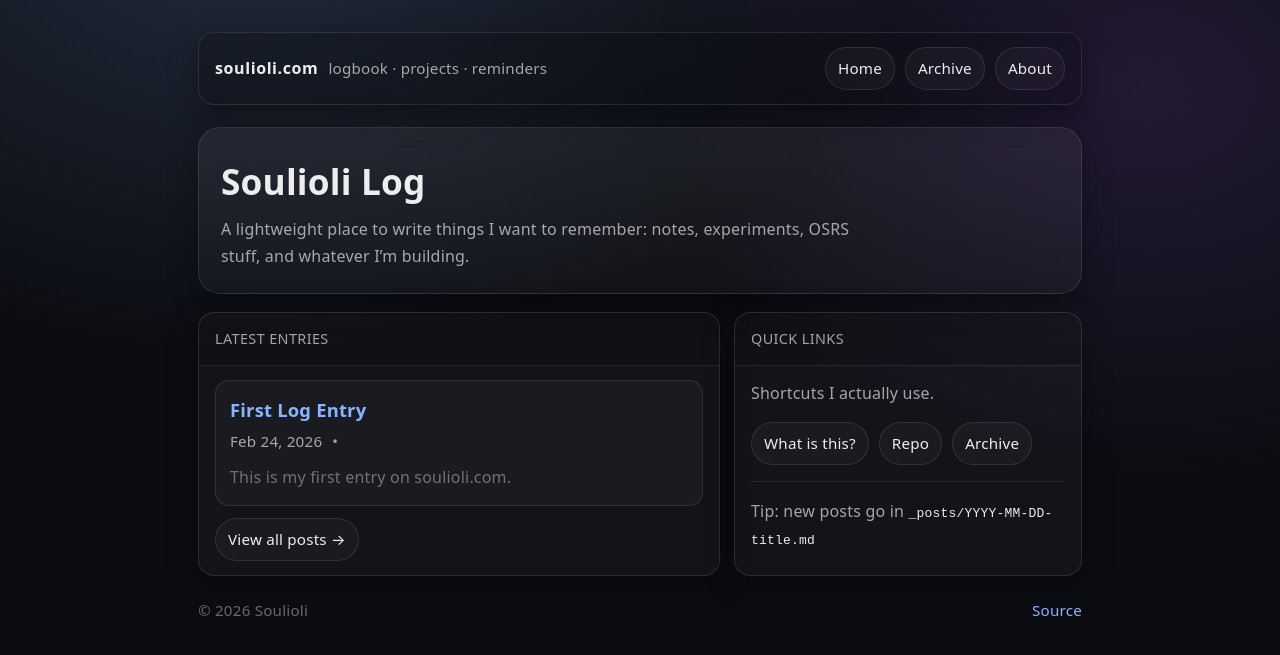
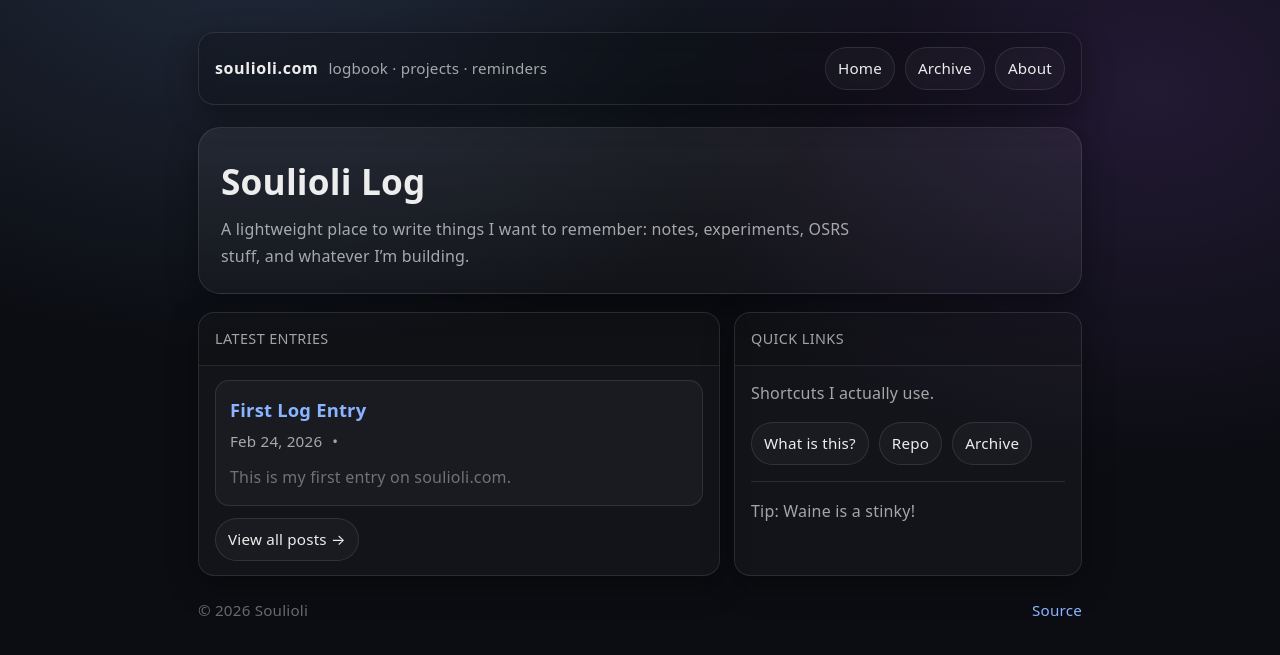
Before and after one commit to Souliolii/soulioli.com, a Jekyll site: the page built from index.html, in a window 1280 px wide. Shown: the top 655 px of the page. Built offline with Jekyll 4.4.1, drawn with Linux system fonts in a browser that asks for light colours.

Commit message:
Update tip message in index.html

```diff
--- a/index.html
+++ b/index.html
@@ -41,7 +41,7 @@ title: Home
       <hr style="border:0;border-top:1px solid var(--border); margin:16px 0;">
 
       <p style="margin:0;color:var(--muted);">
-        Tip: new posts go in <code style="color:var(--text);">_posts/YYYY-MM-DD-title.md</code>
+        Tip: Waine is a stinky!</code>
       </p>
     </div>
   </div>
```
